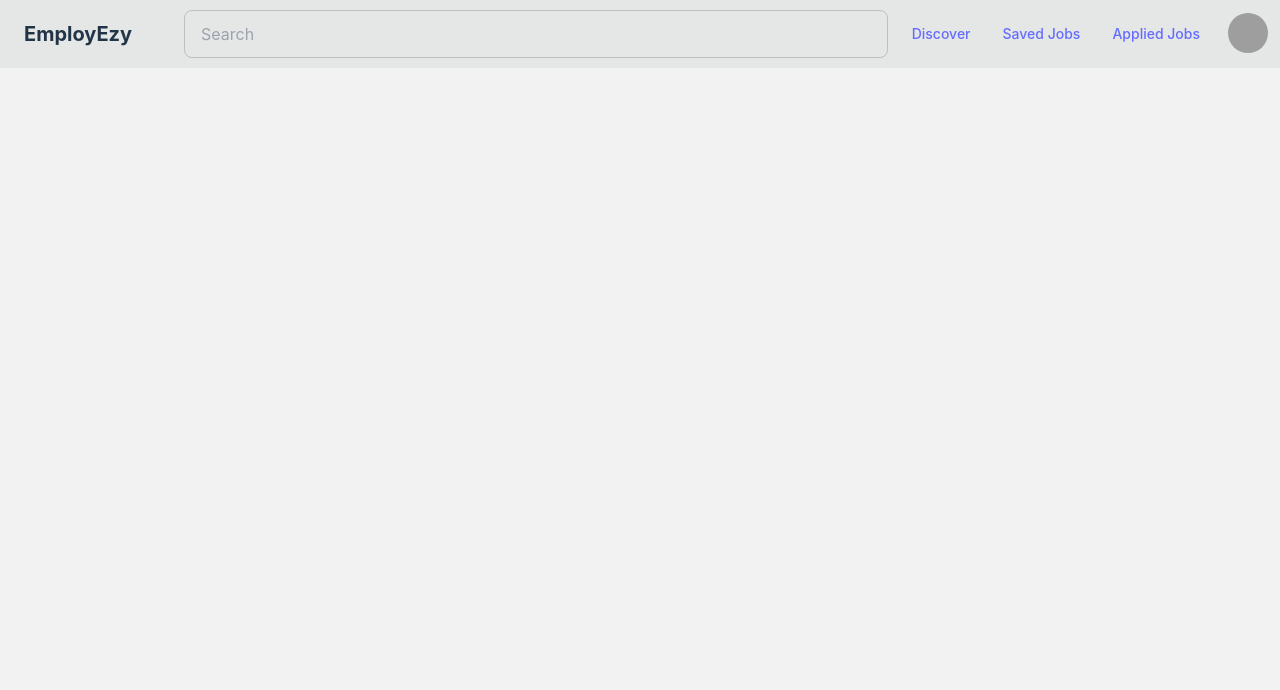
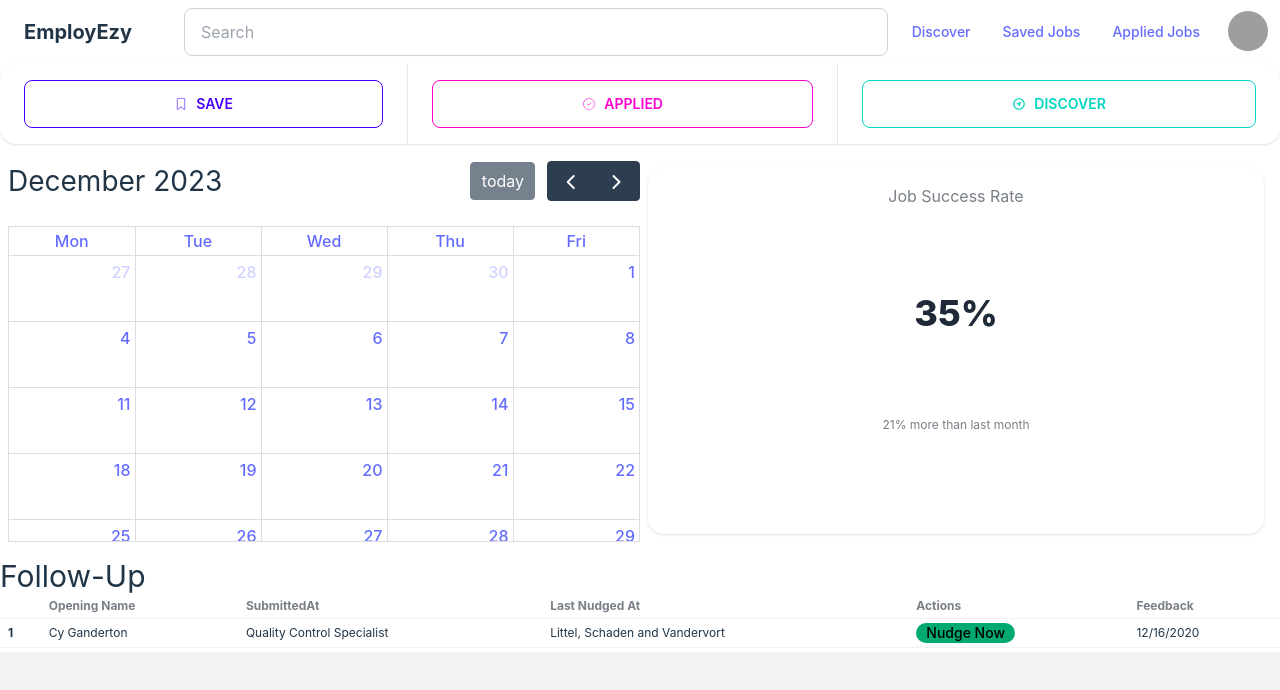
Before and after one commit to amoghyermalkar123/employezy-ui, a React (Vite) app: page /home in a window 1280 px wide. Shown: the top 690 px of the page. Built offline with nearby package versions, Linux system fonts and the light colour scheme; grey boxes are pictures that could not be loaded.

Commit message:
add: Dashboard AppliedJobs

```diff
--- a/package.json
+++ b/package.json
@@ -10,6 +10,9 @@
     "preview": "vite preview"
   },
   "dependencies": {
+    "@fullcalendar/core": "^6.1.10",
+    "@fullcalendar/daygrid": "^6.1.10",
+    "@fullcalendar/react": "^6.1.10",
     "@monaco-editor/react": "^4.6.0",
     "@supabase/supabase-js": "^2.39.0",
     "framer-motion": "^10.16.16",
--- a/src/components/Applied.tsx
+++ b/src/components/Applied.tsx
@@ -1,33 +1,45 @@
+/**
+ * AppliedJobs component fetches and displays a list of jobs the user has applied to,
+ * along with the AI evaluation result for each application.
+ *
+ * It uses the JobController to fetch the applied jobs data based on the user's ID.
+ * The jobs data is mapped into a simplified AppliedJobUI interface to extract just
+ * the relevant fields needed for display.
+ *
+ * The applied jobs state is updated with the latest data on mount and when the
+ * userDetails change. The state is updated immutably by creating a Set from the
+ * previous state merged with new data to ensure no duplicates.
+ *
+ * The UI displays each applied job in a card with company, rating, and ai_evaluation.
+ */
 /* eslint-disable @typescript-eslint/no-explicit-any */
 import { useEffect, useState } from "react";
 import jc from "../controllers/JobController";
 import zustandStore from "../store/ZustandStore.ts";
-
-interface AppliedJobUI {
-    company: string,
-    ai_evaluation: string,
-    rating: number,
-}
-
+import { JobOpening, AppliedJobUI, Evaluation } from "../models/jobs.ts";
 function AppliedJobs() {
-    const userDetails = zustandStore(state => state.userDetails);
+    const userDetails = zustandStore((state) => state.userDetails);
     const [appliedJobs, setAppliedJobs] = useState<AppliedJobUI[]>([]);
 
     useEffect(() => {
         const getEvals = async () => {
             if (userDetails && userDetails.candidateID) {
-                const res: any = await jc.fetchAppliedJobs(userDetails.candidateID);
+                const res: JobOpening[] | null = await jc.fetchAppliedJobs(
+                    userDetails.candidateID,
+                );
                 if (res != null) {
-                    const updatedJobs = res.map((item) => {
-                        const parsed = JSON.parse(item.CandidateSubmissions[0].ai_evaluation);
-                        return {
-                            ai_evaluation: parsed.evaluation,
+                    const updatedJobs = res.map((item: JobOpening) => {
+                        const submission = item.CandidateSubmissions[0];
+                        const parsed: Evaluation = JSON.parse(submission.ai_evaluation);
+                        const appliedJob: AppliedJobUI = {
+                            ai_evaluation: parsed.code.evaluation,
                             company: item.Orgs.name,
-                            rating: parsed.rating,
+                            rating: parsed.code.rating,
                         };
+                        return appliedJob;
                     });
 
-                    setAppliedJobs(prevJobs => {
+                    setAppliedJobs((prevJobs) => {
                         // Use a Set to ensure uniqueness based on ai_evaluation
                         const uniqueJobs = new Set([...prevJobs, ...updatedJobs]);
                         return [...uniqueJobs];
@@ -43,7 +55,10 @@ function AppliedJobs() {
         <div className="w-screen h-screen">
             <div className="h-full mx-4 md:mx-12 lg:mx-24 xl:mx-48">
                 {appliedJobs.map((job, index) => (
-                    <div key={index} className="w-full flex flex-col p-8 border-2 shadow-md my-2 rounded-lg">
+                    <div
+                        key={index}
+                        className="w-full flex flex-col p-8 border-2 shadow-md my-2 rounded-lg"
+                    >
                         <div className="w-full flex flex-row justify-between items-center">
                             <h2>{job.company}</h2>
                             <h2>{job.rating}</h2>
--- a/src/components/JobPost.tsx
+++ b/src/components/JobPost.tsx
@@ -61,7 +61,7 @@ function JobPostings(props: { searchTerm:string }) {
   }, []);
 
   return (
-    <div className="bg-base-200 grid grid-cols-1 md:grid-cols-3 lg:grid-cols-4 gap-4 p-8">
+    <div className="grid grid-cols-1 md:grid-cols-3 lg:grid-cols-4 gap-4 p-8">
       {searchJob ? searchJob.map((item: any, index: number) =>
         <JobPost key={index} item={item} />
       ) : jobs.map((item: any, index: number) =>
--- /dev/null
+++ b/src/models/jobs.ts
@@ -0,0 +1,48 @@
+export interface AppliedJobUI {
+    company: string;
+    ai_evaluation: string;
+    rating: string;
+}
+
+export interface JobOpening {
+    opening_id:                   number;
+    created_at:                   Date;
+    org_id:                       number;
+    opening_name:                 string;
+    assignment_problem_statement: string;
+    technical_questions:          null;
+    salary:                       number;
+    job_tags:                     string[];
+    location:                     string;
+    CandidateSubmissions:         CandidateSubmission[];
+    Orgs:                         Orgs;
+}
+
+export interface CandidateSubmission {
+    submission_id:          number;
+    submitted_at:           Date;
+    opening_id:             number;
+    code:                   string;
+    ai_evaluation:          string;
+    candidate_id:           string;
+    rating:                 null;
+    evaluation_received_at: null;
+}
+
+export interface Orgs {
+    org_id:     number;
+    created_at: Date;
+    password:   string;
+    email:      string;
+    name:       string;
+    updated_at: null;
+}
+
+export interface Evaluation {
+    code: Code;
+}
+
+export interface Code {
+    evaluation: string;
+    rating:     string;
+}
--- /dev/null
+++ b/src/pages/Dashboard.tsx
@@ -0,0 +1,90 @@
+import FullCalendar from '@fullcalendar/react'
+import dayGridPlugin from '@fullcalendar/daygrid'
+import { CiBookmark } from "react-icons/ci";
+import { RiCompassDiscoverLine } from "react-icons/ri";
+import { CiCircleCheck } from "react-icons/ci";
+
+
+const events = [
+    { title: 'Meeting', start: new Date() }
+]
+
+// a custom render function
+function renderEventContent(eventInfo) {
+    return (
+        <>
+            <b>{eventInfo.timeText}</b>
+            <i>{eventInfo.event.title}</i>
+        </>
+    )
+}
+
+function Dashboard() {
+    return (
+        <>
+            <div className="flex flex-col h-full w-full bg-white">
+                <div className="w-full stats stats-vertical lg:stats-horizontal shadow">
+                    <div className="stat place-items-center">
+                        <button className='btn btn-primary btn-outline w-full h-full'><CiBookmark />SAVE</button>
+                    </div>
+                    <div className="stat place-items-center">
+                        <button className='btn btn-secondary btn-outline w-full h-full'><CiCircleCheck />APPLIED</button>
+                    </div>
+                    <div className="stat place-items-center">
+                        <button className='btn btn-accent btn-outline w-full h-full'><RiCompassDiscoverLine />DISCOVER</button>
+                    </div>
+                </div>
+                <div className="w-full flex flex-row justify-evenly my-2 p-2">
+                    <div className="w-1/2">
+                        <FullCalendar
+                            plugins={[dayGridPlugin]}
+                            initialView='dayGridMonth'
+                            weekends={false}
+                            events={events}
+                            eventContent={renderEventContent}
+                            // height={250}
+                            aspectRatio={2 / 1}
+                        />
+                    </div>
+                    <div className="w-1/2 p-2">
+                        <div className="stats shadow h-full w-full text-center">
+                            <div className="stat w-full">
+                                <div className="stat-title">Job Success Rate</div>
+                                <div className="stat-value">35%</div>
+                                <div className="stat-desc">21% more than last month</div>
+                            </div>
+                        </div>
+                    </div>
+                </div>
+                <div className="w-full">
+                    <h2 className='text-3xl'>Follow-Up</h2>
+                    <div className="overflow-x-auto">
+                        <table className="table table-xs">
+                            <thead>
+                                <tr>
+                                    <th></th>
+                                    <th>Opening Name</th>
+                                    <th>SubmittedAt</th>
+                                    <th>Last Nudged At</th>
+                                    <th>Actions</th>
+                                    <th>Feedback</th>
+                                </tr>
+                            </thead>
+                            <tbody>
+                                <tr>
+                                    <th>1</th>
+                                    <td>Cy Ganderton</td>
+                                    <td>Quality Control Specialist</td>
+                                    <td>Littel, Schaden and Vandervort</td>
+                                    <td><button className='badge badge-success'>Nudge Now</button></td>
+                                    <td>12/16/2020</td>
+                                </tr>
+                            </tbody>
+                        </table>
+                    </div>
+                </div>
+            </div>
+        </>);
+}
+
+export default Dashboard;
--- a/src/pages/HomePage.tsx
+++ b/src/pages/HomePage.tsx
@@ -5,6 +5,7 @@ import SavedJobs from "../components/SavedJobs";
 import userAuth from "../controllers/UserController.ts";
 import { useNavigate } from "react-router-dom";
 import AppliedJobs from "../components/Applied.tsx";
+import Dashboard from "./Dashboard.tsx";
 
 function HomePage() {
   const pageIndex = zustandStore(state => state.pageIndex);
@@ -21,10 +22,12 @@ function HomePage() {
   const renderPage = () => {
     switch (pageIndex) {
       case 0:
+        return <Dashboard/>;
+      case 1:
         return <DiscoverPage searchTerm={searchTerm} />;
-      case 1:
+      case 2:
         return <SavedJobs />;
-      case 2:
+      case 3:
         return <AppliedJobs />;
       default:
         return <div>Invalid Page Index!</div>;
@@ -38,7 +41,7 @@ function HomePage() {
           <input id="my-drawer-3" type="checkbox" className="drawer-toggle" />
           <div className="drawer-content flex flex-col">
             {/* Navbar */}
-            <div className="w-full navbar bg-base-300 flex justify-between">
+            <div className="w-full navbar bg-white flex justify-between">
               <div className="flex-none lg:hidden">
                 <label
                   htmlFor="my-drawer-3"
@@ -48,7 +51,7 @@ function HomePage() {
                   <HiMenuAlt2 className="text-2xl" />
                 </label>
               </div>
-              <div className="w-40 px-2 mx-2 font-bold text-xl">EmployEzy</div>
+              <div className="w-40 px-2 mx-2 font-bold text-xl cursor-pointer" onClick={() => setPageIndex(0)}>EmployEzy</div>
               {/*  navbar center */}
               <div className="flex-1 navbar-center hidden md:block lg:flex">
                 <div className="form-control w-full">
@@ -64,13 +67,13 @@ function HomePage() {
               <div className="flex-none hidden lg:block">
                 <ul className="menu menu-horizontal">
                   {/* Navbar menu content here */}
-                  <li onClick={() => setPageIndex(0)}>
+                  <li onClick={() => setPageIndex(1)}>
                     <a>Discover</a>
                   </li>
-                  <li onClick={() => setPageIndex(1)}>
+                  <li onClick={() => setPageIndex(2)}>
                     <a>Saved Jobs</a>
                   </li>
-                  <li onClick={() => setPageIndex(2)}>
+                  <li onClick={() => setPageIndex(3)}>
                     <a>Applied Jobs</a>
                   </li>
                 </ul>
--- a/src/store/ZustandStore.ts
+++ b/src/store/ZustandStore.ts
@@ -40,7 +40,7 @@ const zustandStore = create<StoreState>(set => ({
     set({ userExpiryIn: expiry });
   },
 
-  pageIndex: 2,
+  pageIndex: 0,
   setPageIndex: (pageIndex: number) => {
     set({ pageIndex: pageIndex });
   },
```
Also changed, not shown: 1 other file (tests, documents, lock files or other folders).
